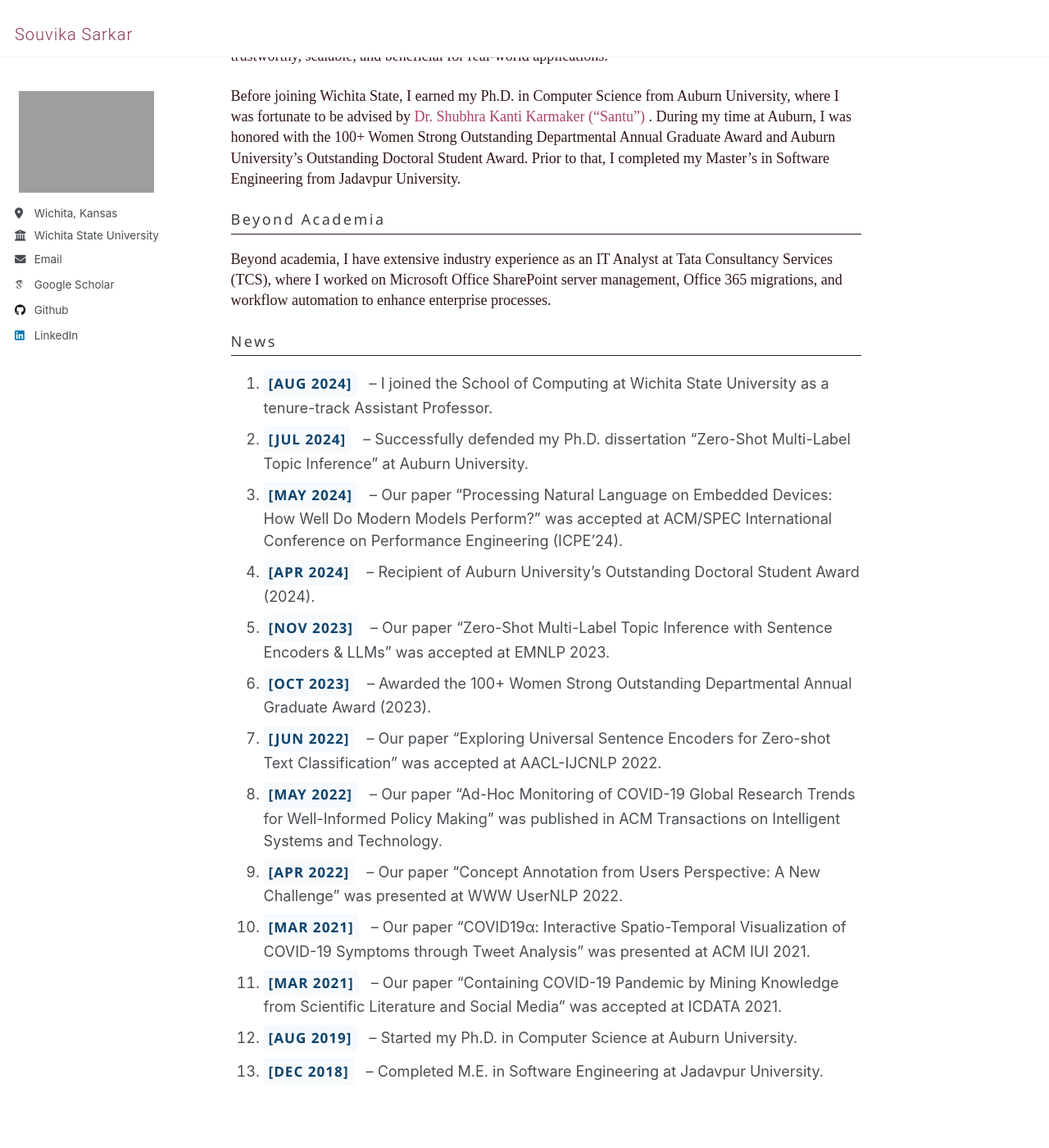
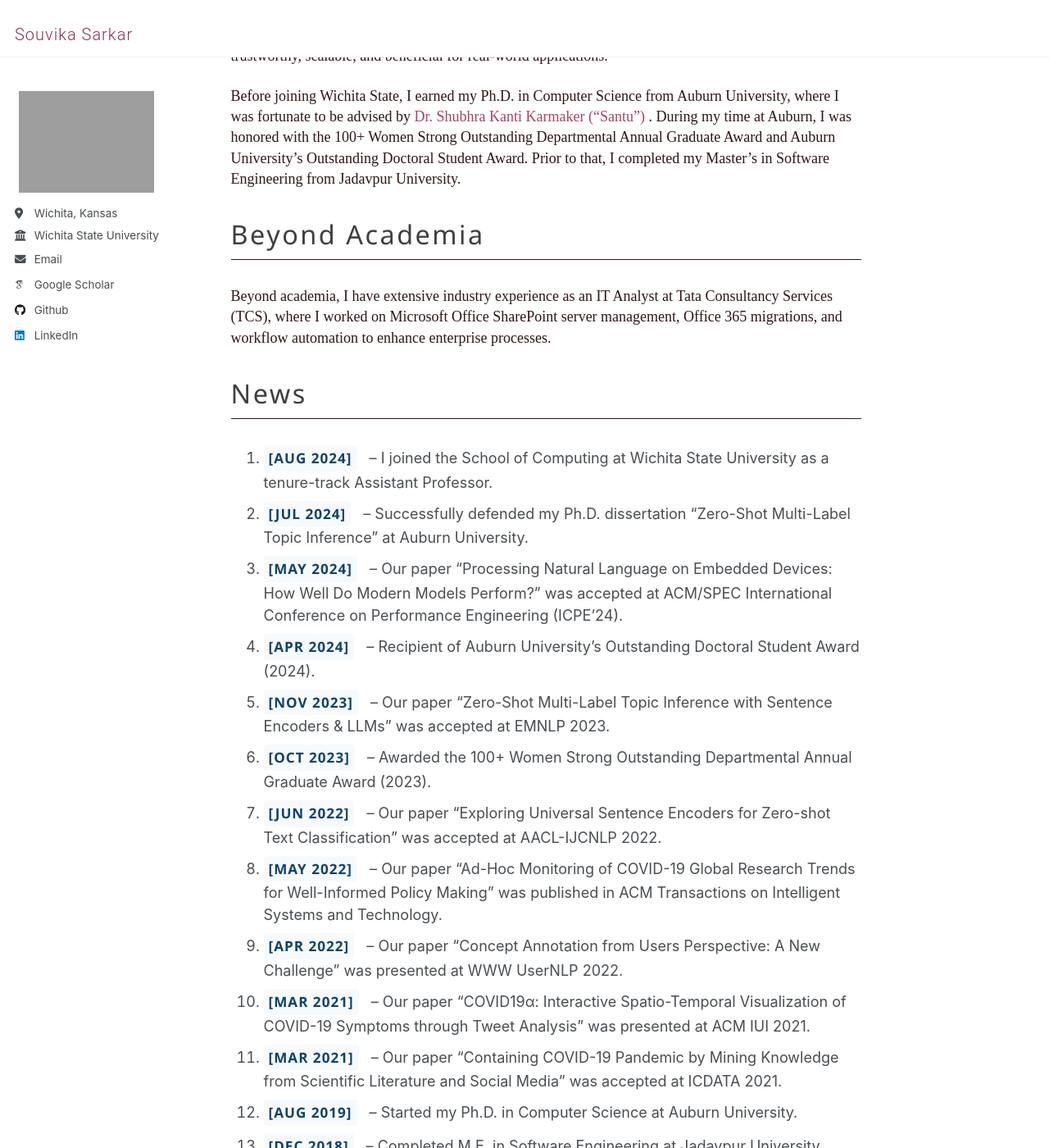
Before and after one commit to Souvika/souvika.github.io, a Jekyll site: the page built from _pages/about.md, in a window 1280 px wide and 1400 px high, scrolled down 313 px. Shown: the whole window at 82% size. Built offline with Jekyll 4.4.1, drawn with Linux system fonts in a browser that asks for light colours; some web fonts are replaced.

Commit message:
Update CSS for Section header

```diff
--- a/_sass/_base.scss
+++ b/_sass/_base.scss
@@ -331,12 +331,13 @@ nav {
 
 .section-header {
   font-family: "Segoe UI", "Roboto", "Helvetica Neue", Arial, sans-serif;
-  font-weight: 150;
-  font-size: 1.0rem;
-  color: #413e3e; /* a professional muted blue */
+  font-weight: 250;
+  font-size: 1.8rem;
+  color: #413e3e;
   margin: 0 0 1em 0;
+  padding-top: 0.2em;
   padding-bottom: 0.2em;
-  border-bottom: 0.5px solid #301920; /* soft accent underline */
+  border-bottom: 0.5px solid #301920;
   text-transform: none;
   letter-spacing: 2.5px;
 }
```
